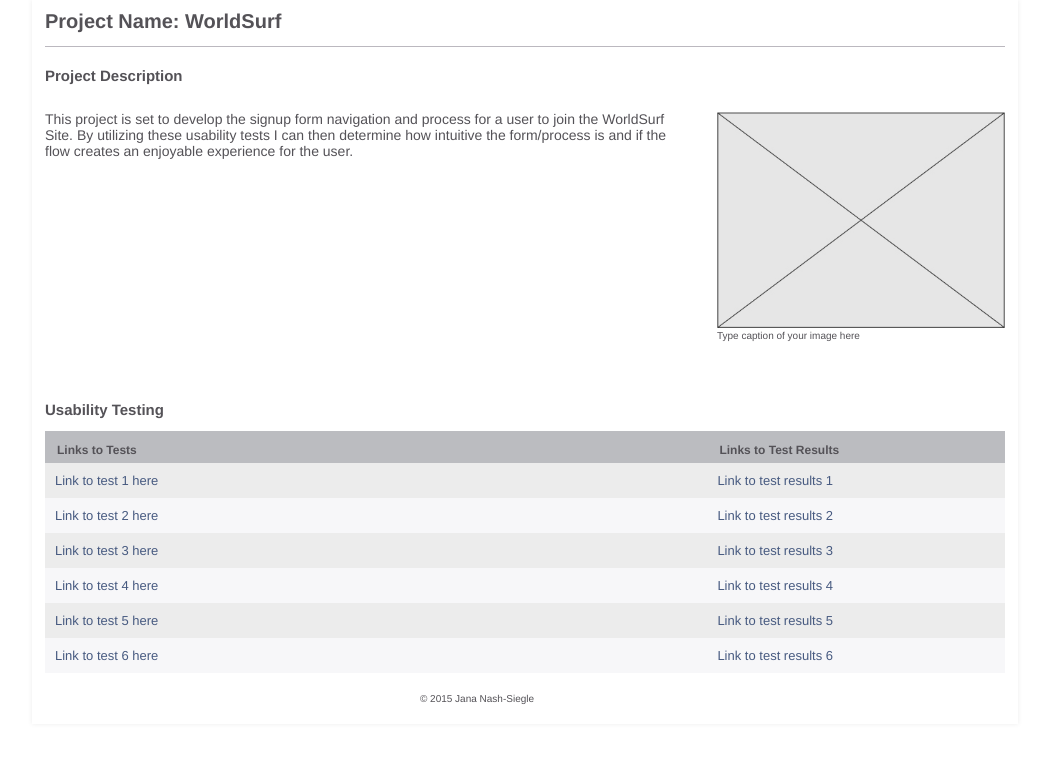
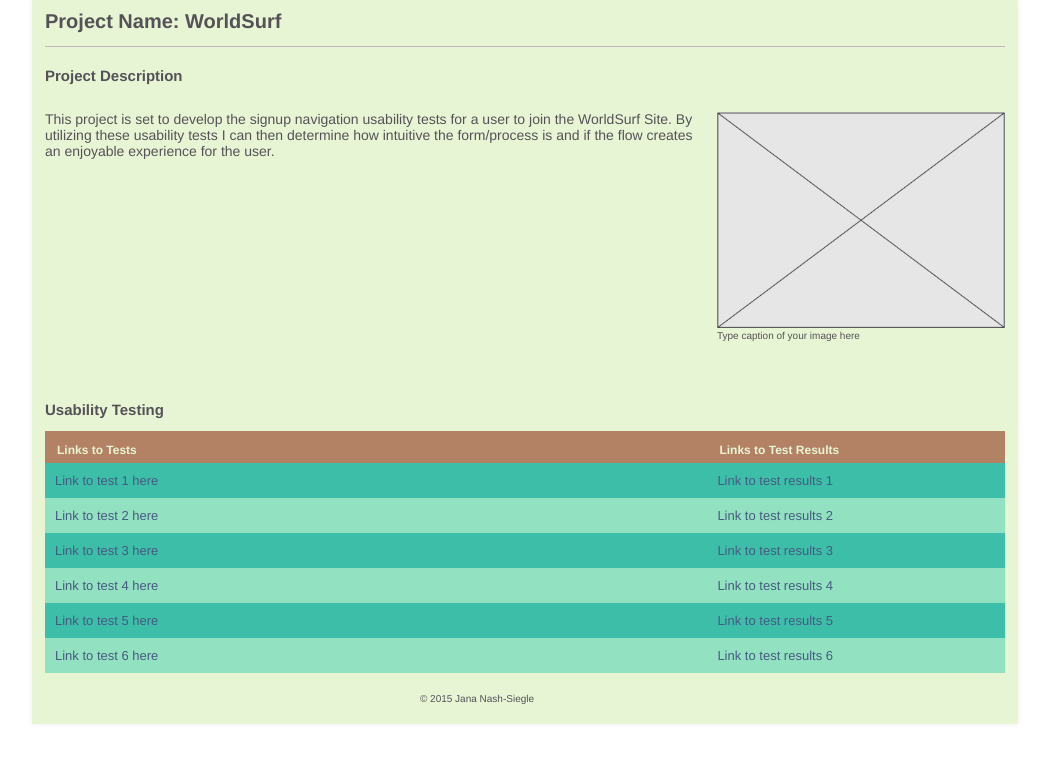
Before and after one commit to jnashsiegle/Usability-Interfaces, a plain HTML site: page Landing/index.html in a window 1280 px wide. Shown: the whole page, without its empty margins (115-1164 px from the left). Drawn offline with Linux system fonts and the light colour scheme.

Commit message:
background color changes

```diff
--- a/Landing/css/main.css
+++ b/Landing/css/main.css
@@ -5,9 +5,14 @@
 	font-family: helvetica, arial, sans-serif;
 	color:#545257; /*changes color of the whole text*/
 	margin-top: 0;
+
+
+
 }
 #wrapper{
+
 	width:960px;
+	background: #E8F5D4;
 	margin: 0 auto;
 	padding-left: 1%;
 	padding-right: 1%;
@@ -20,6 +25,7 @@
 
 header{
 	border-bottom: 1px solid #bbb8bf; /*changes color of border under project name*/
+
 }
 h1{
 	margin-top: 0;
@@ -30,7 +36,7 @@
 }
 /*-------------------------------------------  table -------------------------------------------------------*/
 table{
-	background: #f7f7f9;  /*changes color of the background of the table*/
+	background: #92E2C2;  /*changes color of the background of the table*/
 	border-collapse: collapse;
 	width: 100%;
 }
@@ -39,15 +45,15 @@
 	border-color: inherit;
 }
 .odd{
-	background: #ececec; /*changes color of the stripes table*/
+	background: #3DBEA9; /*changes color of the stripes table*/
 }
 th{
 	text-align: left;
 	padding: 1em 1em .5em;
 	font-weight: bold;
 	font-size: 120%;
-	color: #545257;  /*changes color of table hd text*/
-	background: #bbbcc0; /*changes color of table hd background*/
+	color: #E8F5D4;  /*changes color of table hd text*/
+	background: #B38164; /*changes color of table hd background*/
 }
 th:first-child{
 	/*border-right: 1px solid #6a7680;*/
--- a/Landing/index.html
+++ b/Landing/index.html
@@ -20,7 +20,7 @@
   <section class="main">
     <h2 class="desc-title">Project Description</h2>
     <!-- Replace this text with your description of the project -->
-    <p class="description">This project is set to develop the signup form navigation and process for a user to join the WorldSurf Site.  By utilizing these usability tests I can then determine how intuitive the form/process is and if the flow creates an enjoyable experience for the user.  </p>
+    <p class="description">This project is set to develop the signup navigation usability tests  for a user to join the WorldSurf Site.  By utilizing these usability tests I can then determine how intuitive the form/process is and if the flow creates an enjoyable experience for the user.    </p>
     <figure>
     <!--   add your image to the img folder
       Replace the "img.jpg" with the name of your image  -->
```
